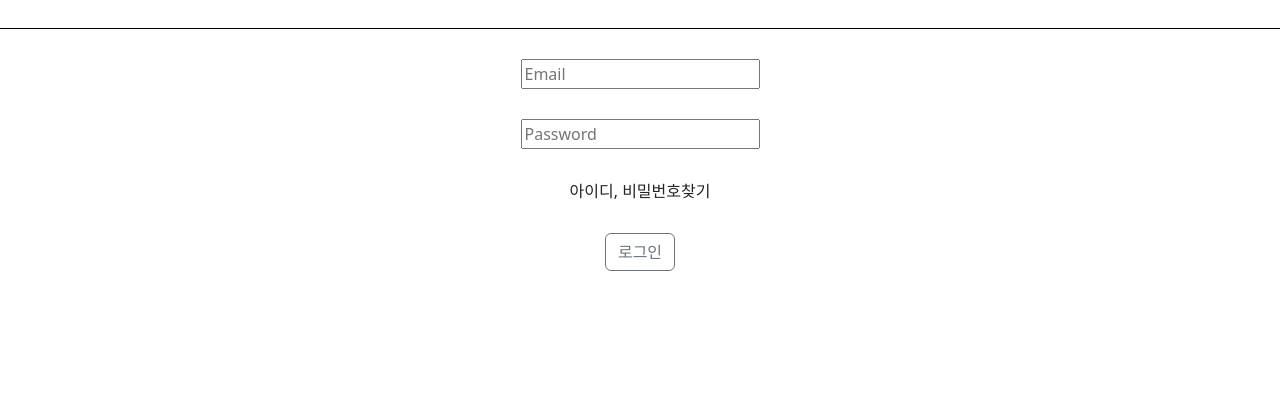
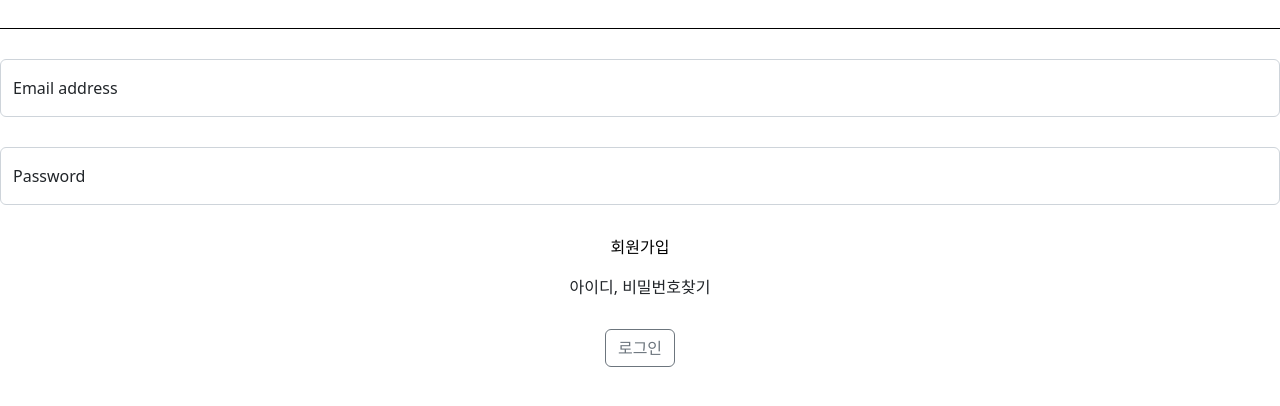
Before and after one commit to AnzioR/KDT_mini_project, a React (Create React App) app in the folder kang_mini_project/: page /login in a window 1280 px wide. Shown: the part 332-738 px from the top of the page. Built offline with nearby package versions, Linux system fonts and the light colour scheme.

Commit message:
signup page added

```diff
--- a/kang_mini_project/src/App.js
+++ b/kang_mini_project/src/App.js
@@ -7,6 +7,7 @@ import LogIn from './components/pages/LogIn';
 import Main from './components/pages/Main';
 import ProductDetail from './components/pages/ProductDetail';
 import { RecoilRoot } from 'recoil';
+import SignUp from './components/pages/SignUp';
 
 function App() {
   return (
@@ -19,6 +20,7 @@ function App() {
             <Route path="/login" element={<LogIn />} />
             <Route path="/cart" element={<Cart />} />
             <Route path="/productdetail/:id" element={<ProductDetail />} />
+            <Route path="/signup" element={<SignUp />} />
           </Routes>
           <Footer />
         </BrowserRouter>
--- a/kang_mini_project/src/components/pages/LogIn.jsx
+++ b/kang_mini_project/src/components/pages/LogIn.jsx
@@ -1,21 +1,35 @@
 import React from 'react';
 import style from './LogIn.module.css';
 import Button from 'react-bootstrap/Button';
+import FloatingLabel from 'react-bootstrap/FloatingLabel';
+import Form from 'react-bootstrap/Form';
+import { Link } from 'react-router-dom';
 
 function LogIn () {
   return (
     <div className={style.login}>
       <div>
-        <input type="text" placeholder="Email" />
+        <FloatingLabel
+          controlId="floatingInput"
+          label="Email address"
+          className={style.floatingLabel}
+        >
+          <Form.Control type="email" placeholder="name@example.com" />
+        </FloatingLabel>
+        <FloatingLabel
+          controlId="floatingPassword"
+          label="Password"
+          className={style.floatingLabel}
+        >
+          <Form.Control type="password" placeholder="Password" />
+        </FloatingLabel>
       </div>
       <div>
-        <input type="password" placeholder="Password" />
+        <p className={style.signup}><Link to={`/signup`}>회원가입</Link></p>
+        <p>아이디, 비밀번호찾기</p>
       </div>
       <div>
-      아이디, 비밀번호찾기
-      </div>
-      <div>
-      <Button variant="outline-secondary">로그인</Button>
+        <Button variant="outline-secondary">로그인</Button>
       </div>
     </div>
   );
--- a/kang_mini_project/src/components/pages/LogIn.module.css
+++ b/kang_mini_project/src/components/pages/LogIn.module.css
@@ -4,4 +4,10 @@
 
 .login div {
   margin-top: 30px;
+  text-align: center;
 }
+
+.signup a{
+  color : black;
+  text-decoration: none;
+}
--- /dev/null
+++ b/kang_mini_project/src/components/pages/SignUp.jsx
@@ -0,0 +1,43 @@
+import React from 'react';
+import Col from 'react-bootstrap/Col';
+import Form from 'react-bootstrap/Form';
+import Row from 'react-bootstrap/Row';
+import Button from 'react-bootstrap/Button';
+
+function SignUp() {
+  return (
+    <Form>
+      <Form.Group as={Row} className="mb-3" controlId="formHorizontalEmail">
+        <Form.Label column sm={2}>
+          Name
+        </Form.Label>
+        <Col sm={10}>
+          <Form.Control type="text" placeholder="Name" />
+        </Col>
+      </Form.Group>
+      <Form.Group as={Row} className="mb-3" controlId="formHorizontalEmail">
+        <Form.Label column sm={2}>
+          Email
+        </Form.Label>
+        <Col sm={10}>
+          <Form.Control type="email" placeholder="Email" />
+        </Col>
+      </Form.Group>
+      <Form.Group as={Row} className="mb-3" controlId="formHorizontalPassword">
+        <Form.Label column sm={2}>
+          Password
+        </Form.Label>
+        <Col sm={10}>
+          <Form.Control type="password" placeholder="Password" />
+        </Col>
+      </Form.Group>
+      <Form.Group as={Row} className="mb-3">
+        <Col sm={{ span: 10, offset: 2 }}>
+          <Button type="submit">Sign in</Button>
+        </Col>
+      </Form.Group>
+    </Form>
+  );
+}
+
+export default SignUp;
```
